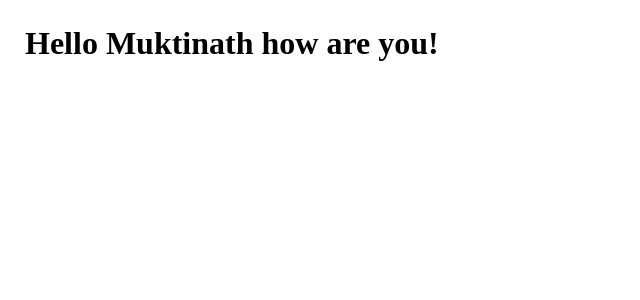
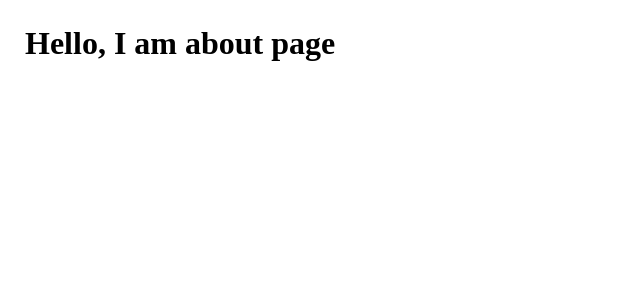
Before and after one commit to muktinathrajbanshi/ReactTutorial, a React (Create React App) app: page / in a window 1280 px wide. Shown: the top 300 px of the page, without its empty margins (0-640 px from the left). Built offline with nearby package versions, Linux system fonts and the light colour scheme; a web font is replaced by a local one.

Commit message:
React Router | React Router Dom

```diff
--- a/src/About.jsx
+++ b/src/About.jsx
@@ -0,0 +1,12 @@
+import React from "react";
+
+
+const About = () => {
+    return (
+        <>
+            <h1> Hello, I am about page </h1>
+        </>
+    );
+};
+
+export default About;
--- a/src/App.jsx
+++ b/src/App.jsx
@@ -1,9 +1,26 @@
 import React from "react";
+import { Route, Switch } from "react-router-dom";
+import About from "./About";
+import Contact from "./Contact";
+import Error from "./Error";
 
 const App = () => {
+
+    const Name = () => {
+        return <h1> Hello, I am a Name Page </h1>
+    };
+
     return(
         <>
-            <h1> Hello Muktinath how are you! </h1>
+        <Switch>
+            <Route exact path="/" component={About} />
+            <Route exact path="/contact" component={Contact} />
+             <Route path="/contact/Name" component={Name} />
+            <Route component={Error} />
+        </Switch>
+        {/* <About />
+        <Contact /> */}
+
         </>
     );
 };
--- a/src/Contact.jsx
+++ b/src/Contact.jsx
@@ -0,0 +1,12 @@
+import React from "react";
+
+
+const Contact = () => {
+    return (
+        <>
+            <h1> Hello, I am contact page </h1>
+        </>
+    );
+};
+
+export default Contact;
--- /dev/null
+++ b/src/Error.jsx
@@ -0,0 +1,12 @@
+import React from "react";
+
+
+const Error = () => {
+    return (
+        <>
+            <h1> Oops! Page Not Found🌋 </h1>
+        </>
+    );
+};
+
+export default Error;
--- a/src/index.js
+++ b/src/index.js
@@ -2,9 +2,14 @@ import React from "react";
 import ReactDOM from "react-dom";
 import "./index.css";
 import App from "./App";
+import { BrowserRouter } from "react-router-dom";
+
+
 ReactDOM.render(
 
-    <App />,
+  <BrowserRouter>
+    <App />
+  </BrowserRouter>,
 
   document.getElementById("root")
 );
```
